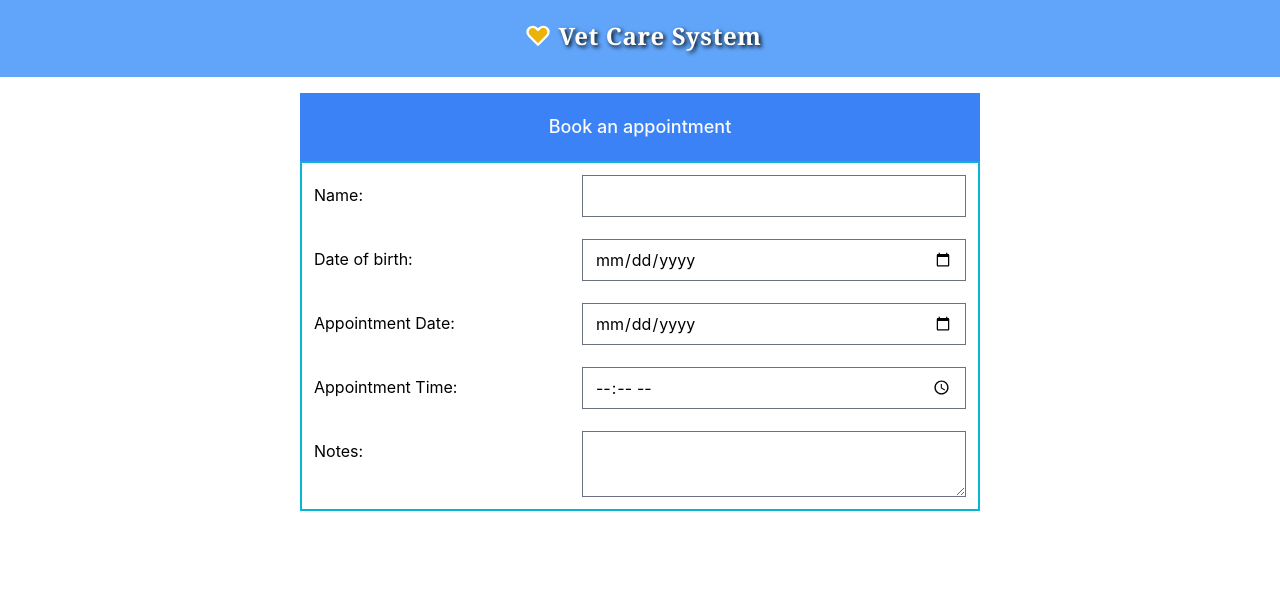
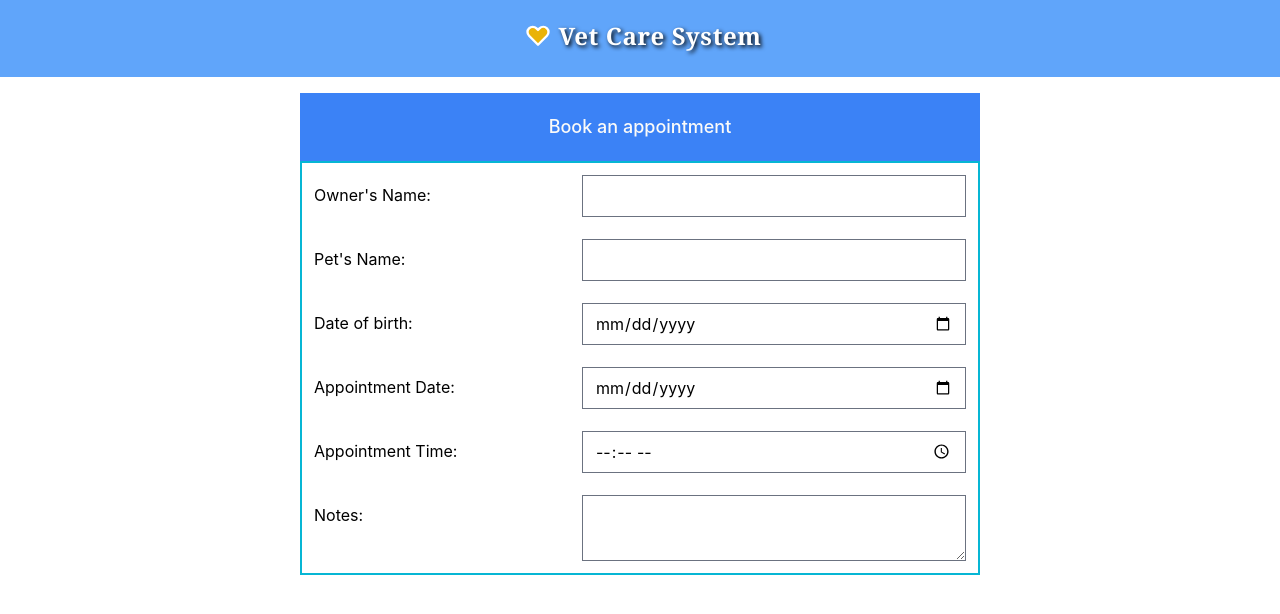
Before and after one commit to BillalAsif/vetbooking, a React (Create React App) app: page / in a window 1280 px wide. Shown: the top 614 px of the page. Built offline with nearby package versions, Linux system fonts and the light colour scheme.

Commit message:
added owners name to form layout

```diff
--- a/src/Booking.js
+++ b/src/Booking.js
@@ -12,7 +12,8 @@ const Book = () => {
                 <div className="border-cyan-500 border-2">
 
                     <div className="grid grid-col-2">
-                        <div><p className="inline-block py-5 ml-3">Name: </p><input className="float-right mt-3 mr-3 w-96 custom-block" type="text" /></div>
+                        <div><p className="inline-block py-5 ml-3">Owner's Name: </p><input className="float-right mt-3 mr-3 w-96 custom-block" type="text" /></div>
+                        <div><p className="inline-block py-5 ml-3">Pet's Name: </p><input className="float-right mt-3 mr-3 w-96 custom-block" type="text" /></div>
                         <div><p className="inline-block py-5 ml-3">Date of birth: </p><input className="float-right mt-3 mr-3 w-96 custom-block" type="date" /></div>
                         <div><p className="inline-block py-5 ml-3">Appointment Date: </p><input className="float-right mt-3 mr-3 w-96 custom-block" type="date" /></div>
                         <div><p className="inline-block py-5 ml-3">Appointment Time: </p><input className="float-right mt-3 mr-3 w-96 custom-block" type="time" /></div>
```
